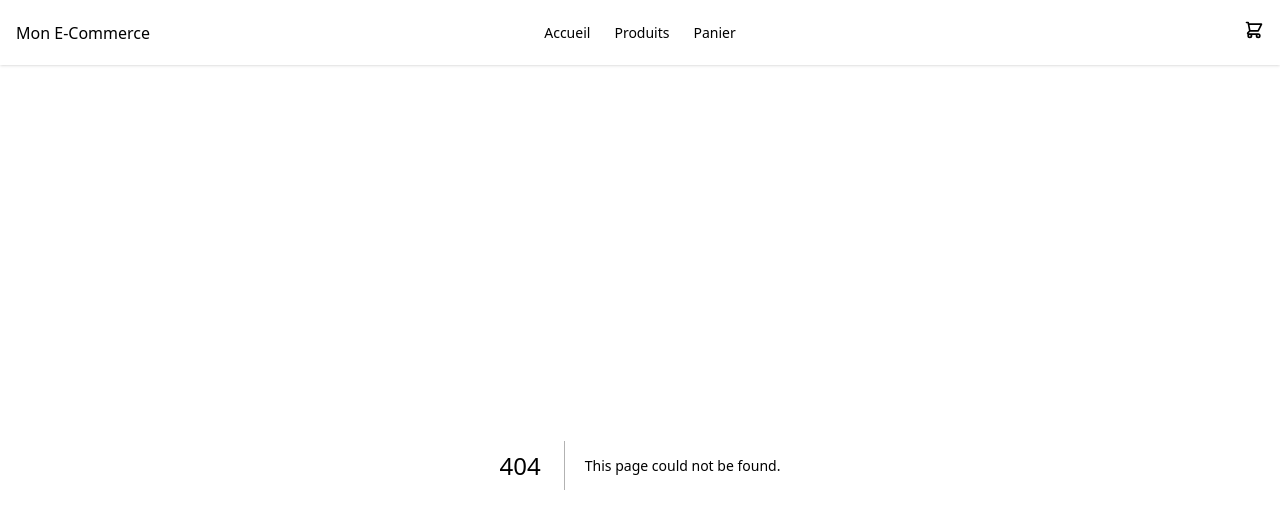
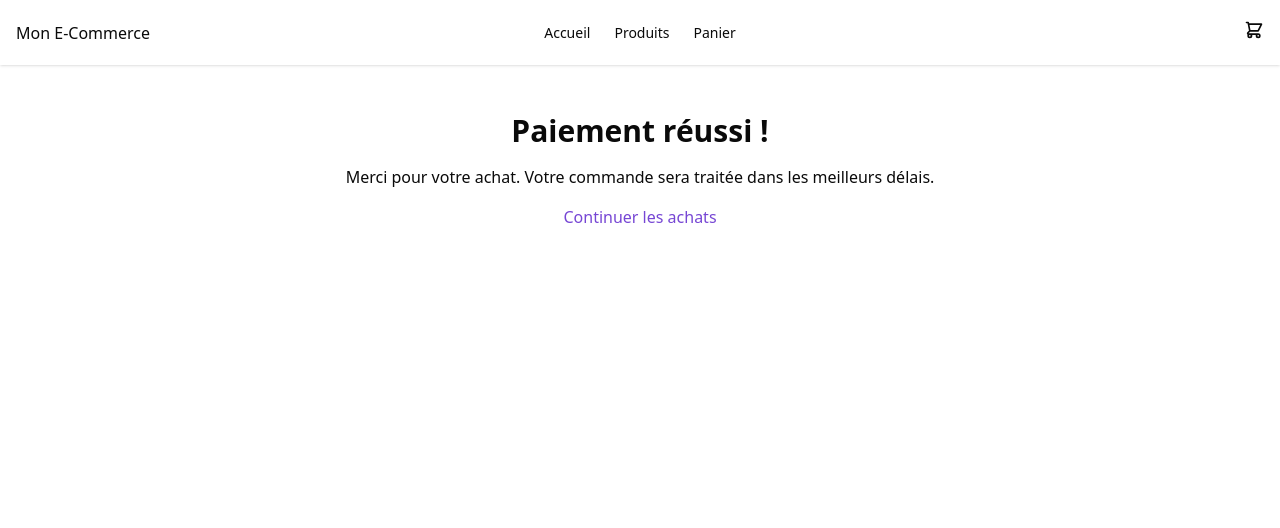
Before and after one commit to Yawleen/e-commerce, a Next.js app: page /succes in a window 1280 px wide. Before the commit this address had no page. Shown: the top 528 px of the page. Built offline with nearby package versions, Linux system fonts and the light colour scheme.

Commit message:
Création d'une page succès pour le paiement

```diff
--- a/app/panier/checkout-action.ts
+++ b/app/panier/checkout-action.ts
@@ -21,7 +21,7 @@ export const checkoutAction = async (formData: FormData): Promise<void> => {
         payment_method_types: ["card"],
         line_items,
         mode: "payment",
-        success_url: `${process.env.NEXT_PUBLIC_BASE_URL}`,
+        success_url: `${process.env.NEXT_PUBLIC_BASE_URL}/succes`,
         cancel_url: `${process.env.NEXT_PUBLIC_BASE_URL}${CHECKOUT_ROUTE}`,
     });
 
--- /dev/null
+++ b/app/succes/page.tsx
@@ -0,0 +1,28 @@
+"use client";
+
+import Link from "next/link";
+import { PRODUCTS_ROUTE } from "@/routes";
+import { useEffect } from "react";
+import { useCartStore } from "@/store/cart-store";
+
+export default function SuccessPage() {
+  const { clearCart } = useCartStore();
+
+  useEffect(() => {
+    clearCart();
+  }, []);
+
+  return (
+    <div className="container mx-auto px-4 py-12 text-center">
+      <h1 className="text-3xl font-bold mb-4">Paiement réussi !</h1>
+      <p className="mb-4">
+        Merci pour votre achat. Votre commande sera traitée dans les meilleurs
+        délais.
+      </p>
+
+      <Link className="text-secondary hover:underline" href={PRODUCTS_ROUTE}>
+        Continuer les achats
+      </Link>
+    </div>
+  );
+}
```
